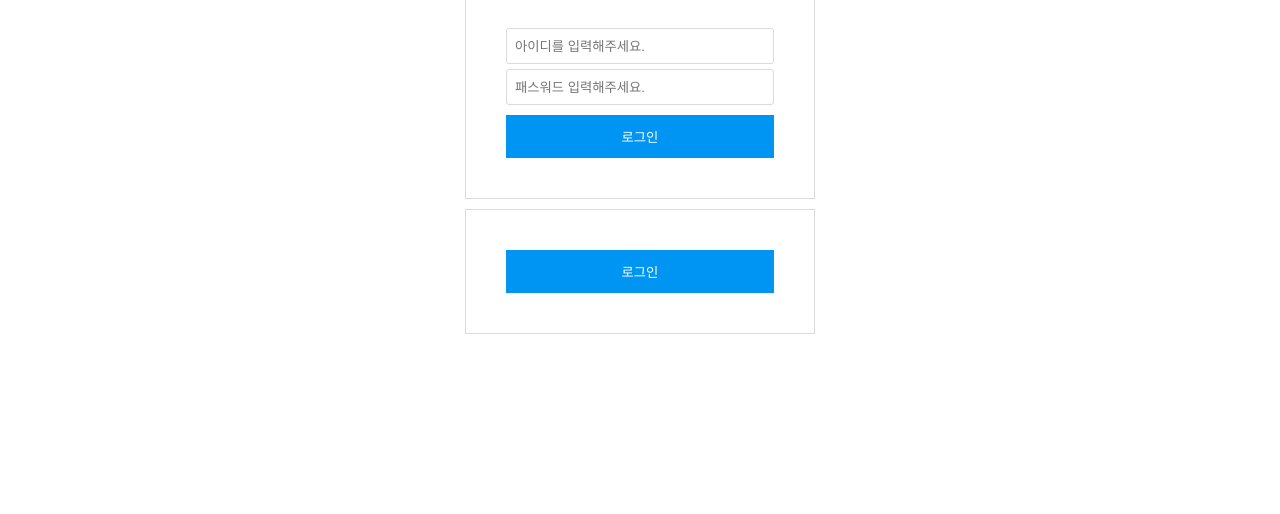
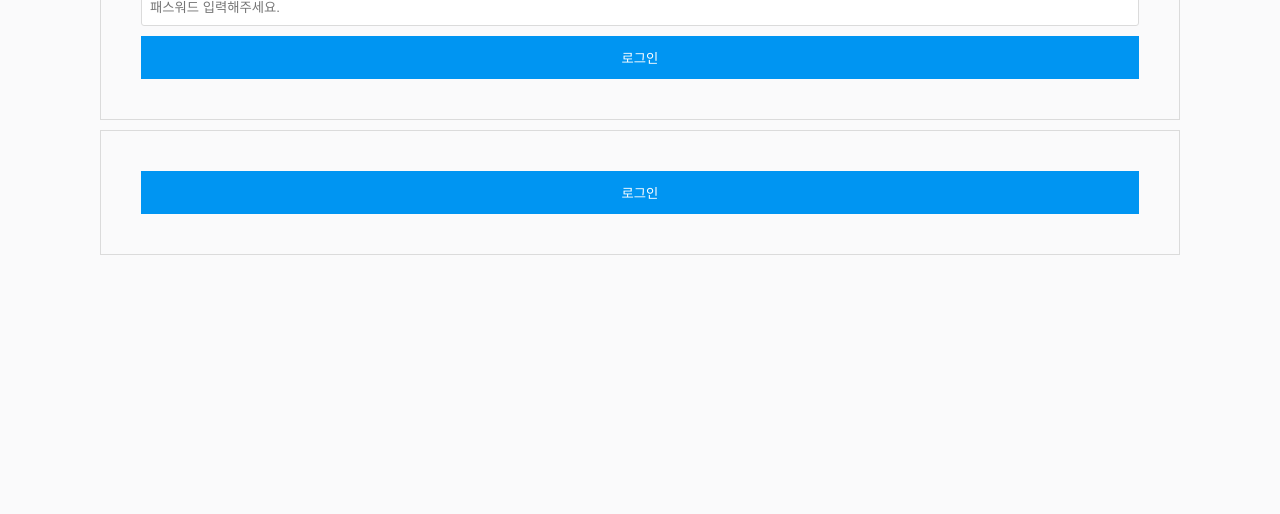
Before and after one commit to Team16-Clone-Coding/team16-client, a React app in the folder instagram_clone/: page /login in a window 1280 px wide. Shown: the part 286-800 px from the top of the page. Built offline with nearby package versions, Linux system fonts and the light colour scheme.

Commit message:
#2 레이아웃 스타일 수정

```diff
--- a/instagram_clone/src/elements/Grid.js
+++ b/instagram_clone/src/elements/Grid.js
@@ -21,6 +21,7 @@ const Grid = (props) => {
     _onClick,
     max,
     topline,
+    container,
   } = props;
 
   //   스타일드 컴포넌트에 보낼 내용만 따로 묶어주면 return에 들어갈 코드가 좀 더 깔끔해집니다!
@@ -40,6 +41,7 @@ const Grid = (props) => {
     is_flex_column: is_flex_column,
     max: max,
     topline: topline,
+    container:container,
   };
 
   return (
@@ -65,6 +67,7 @@ Grid.defaultProps = {
   border: false,
   center: false,
   is_flex_column: false,
+  container: false,
   _onClick: () => {},
 };
 
@@ -80,7 +83,6 @@ const GridBox = styled.div`
   padding: ${(props) => props.padding};
   border: ${(props) => props.border};
   box-sizing: border-box;
-
   ${(props) => (props.bg ? `background-color: ${props.bg};` : "")}
   ${(props) =>
     props.is_flex
@@ -92,6 +94,7 @@ const GridBox = styled.div`
       ? `display: flex; align-items: center; justify-content: center; flex-direction: column`
       : ""}
   ${(props) => (props.topline ? `border-top: 1px solid rgba(var(--ce3,239,239,239),1);` : "")}
+  ${(props) => (props.bg ? `background-color: ${props.bg};` : "")}
 `;
 
 export default Grid;
--- a/instagram_clone/src/index.css
+++ b/instagram_clone/src/index.css
@@ -5,6 +5,7 @@ body {
     sans-serif;
   -webkit-font-smoothing: antialiased;
   -moz-osx-font-smoothing: grayscale;
+  background-color: #fafafb;
 }
 
 code {
--- a/instagram_clone/src/pages/Main.js
+++ b/instagram_clone/src/pages/Main.js
@@ -1,5 +1,6 @@
 import React from "react";
 import { history } from "../redux/configStore";
+import {Grid} from "../elements";
 import Post from "../components/Post";
 import Header from "../components/Header";
 
@@ -7,7 +8,9 @@ const Main = (props) => {
   return(
     <React.Fragment>
       <Header></Header>
-      <Post></Post>
+      <Grid height="100vh" max="550px" margin="0 auto;">
+        <Post></Post>
+      </Grid>
     </React.Fragment>
   );
 }
--- a/instagram_clone/src/shared/App.js
+++ b/instagram_clone/src/shared/App.js
@@ -2,36 +2,24 @@ import React from "react";
 import { BrowserRouter, Route } from "react-router-dom";
 import { ConnectedRouter } from "connected-react-router";
 import { history } from "../redux/configStore";
+import {Grid} from "../elements";
 import LogIn from "../pages/LogIn";
 import SignUp from "../pages/SignUp";
 import Main from "../pages/Main";
 import MyPage from "../pages/MyPage";
-import styled from "styled-components";
 
 function App() {
   return (
     <React.Fragment>
         <ConnectedRouter history={history}>
-            <ContainerBox>
-            <Route path='/' exact component={Main}/>
-            <Route path='/mypage' exact component={MyPage}/>
-            <Route path='/login' exact component={LogIn}/>
-            <Route path='/signup' exact component={SignUp}/>
-            </ContainerBox>
+          <Route path='/' exact component={Main}/>
+          <Route path='/mypage' exact component={MyPage}/>
+          <Route path='/login' exact component={LogIn}/>
+          <Route path='/signup' exact component={SignUp}/>
         </ConnectedRouter>
 
     </React.Fragment>
 
   );
 }
-
-
-const ContainerBox = styled.div`
-  width: 100%;
-  max-width: 550px;
-  background: #fff;
-  margin: 0 auto;
-  height: 100vh;
-`;
-
 export default App;
```
